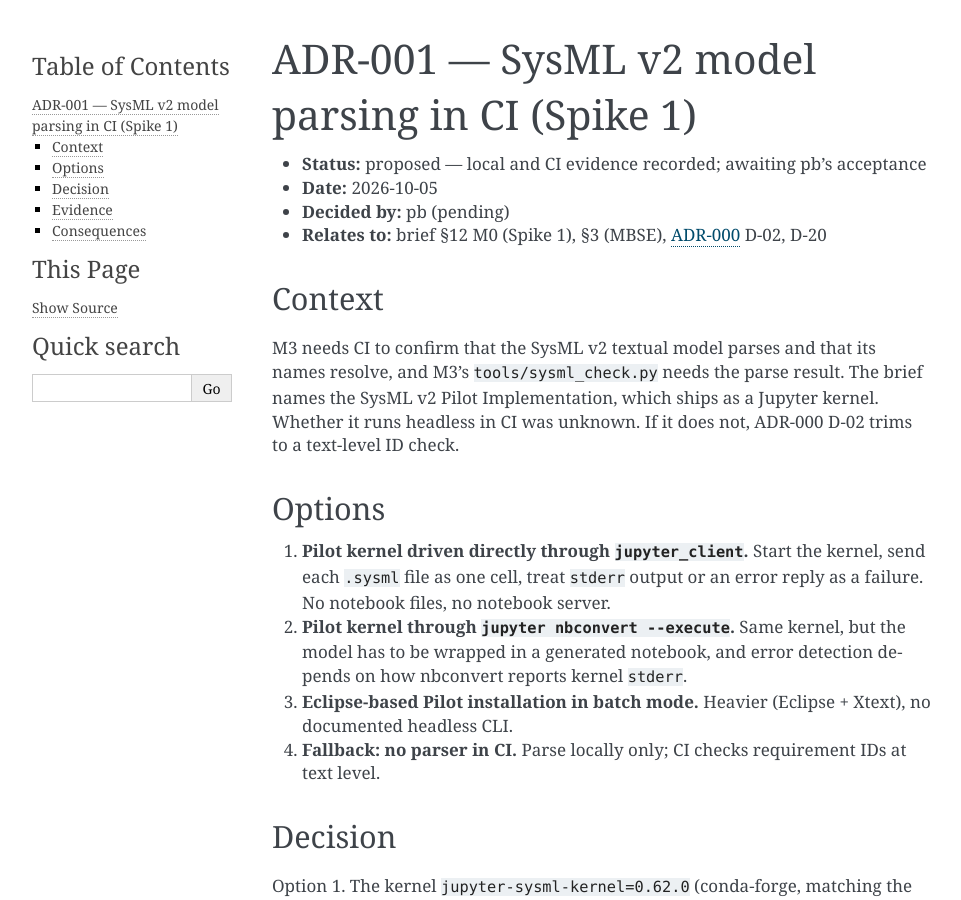
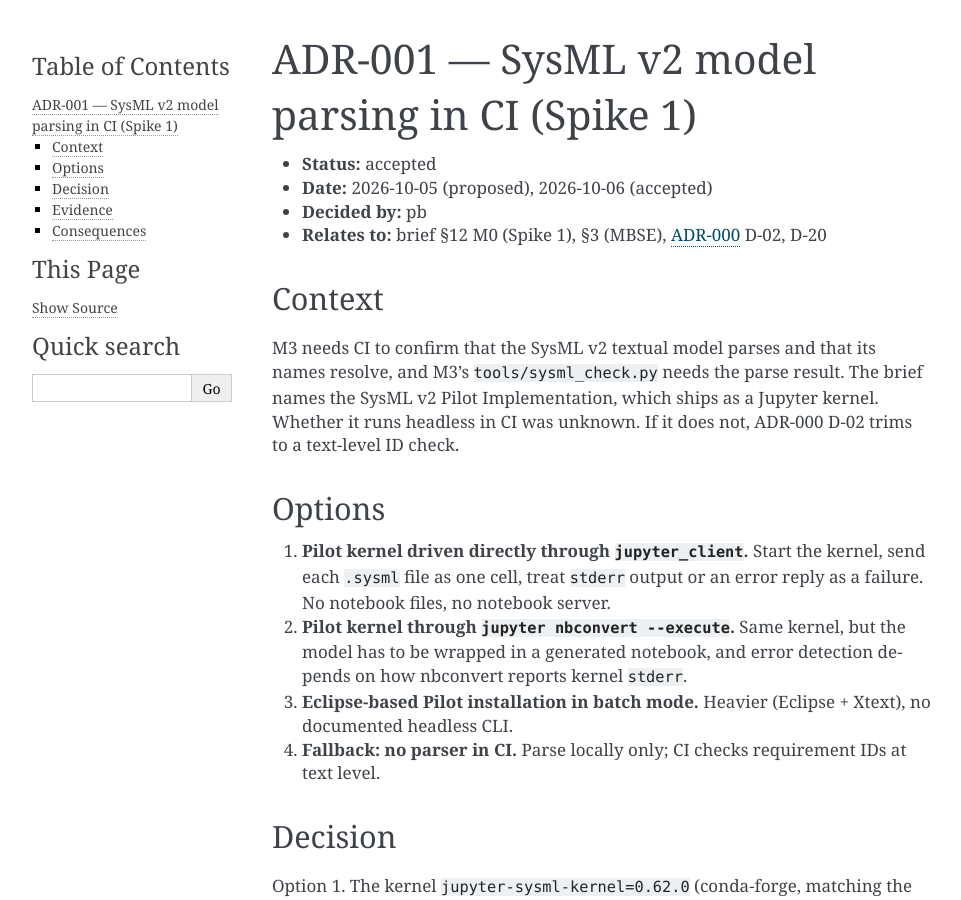
Before and after one commit to Prennoy99/safecruise, a Sphinx documentation site: the page built from docs/decisions/ADR-001-sysml-v2-parsing-in-ci.md, in a window 1280 px wide and 900 px high. Shown: the whole window, without its empty margins (148-1109 px from the left). Built offline with Sphinx 7.4.7, drawn with Linux system fonts in a browser that asks for light colours.

Commit message:
M0: accept ADR-001 and ADR-002

```diff
--- a/docs/decisions/ADR-001-sysml-v2-parsing-in-ci.md
+++ b/docs/decisions/ADR-001-sysml-v2-parsing-in-ci.md
@@ -1,8 +1,8 @@
 # ADR-001 — SysML v2 model parsing in CI (Spike 1)
 
-- **Status:** proposed — local and CI evidence recorded; awaiting pb's acceptance
-- **Date:** 2026-10-05
-- **Decided by:** pb (pending)
+- **Status:** accepted
+- **Date:** 2026-10-05 (proposed), 2026-10-06 (accepted)
+- **Decided by:** pb
 - **Relates to:** brief §12 M0 (Spike 1), §3 (MBSE), [ADR-000](ADR-000-project-setup.md) D-02, D-20
 
 ## Context
```
Also changed, not shown: PLAN.md (+1 -1 lines), docs/decisions/ADR-002-vcan-in-ci.md (+3 -3 lines).
